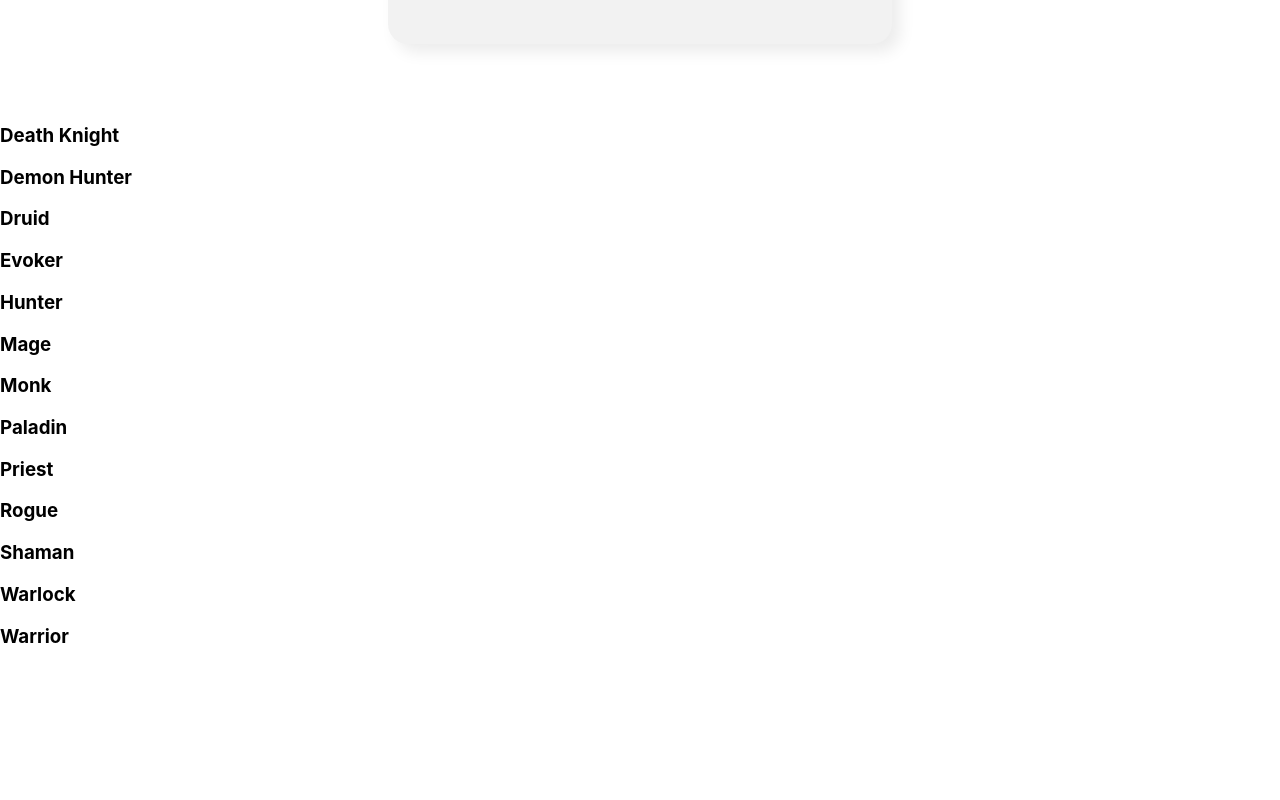
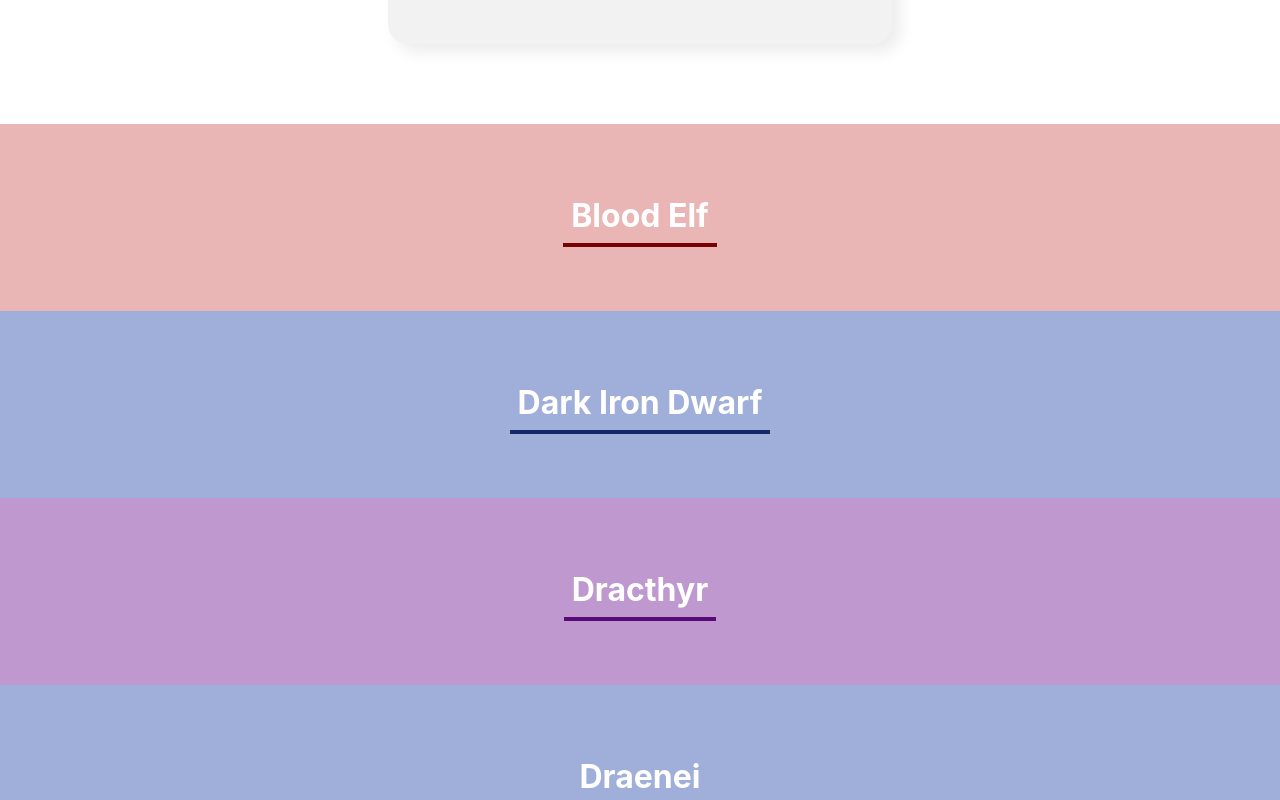
Before and after one commit to claraquintela/wow-organizational-chart, a React (Create React App) app: page / in a window 1280 px wide. Shown: the part 1360-2160 px from the top of the page. Before the commit the page ends 2026 px from the top, so only its background shows below. Built offline with nearby package versions, Linux system fonts and the light colour scheme.

Commit message:
Reorganizing dropdown list

```diff
--- a/src/App.js
+++ b/src/App.js
@@ -13,24 +13,146 @@
     setCharacters([...characters, character])
   }
 
+  const roles = [
+
+    {
+      role: "Blood Elf",
+      color1: "#750303",
+      color2: "#E9B5B5",
+    },
+
+    {
+      role:  'Dark Iron Dwarf',
+      color1: ' #132869',
+      color2: '#A0AFDA',
+    },
+    {
+      role: 'Dracthyr',
+      color1: " #570A78" ,
+      color2: "#BE98CE",
+    },
+
+    {
+      role:  'Draenei',
+      color1: ' #132869',
+      color2: '#A0AFDA',
+    },
+    {
+      role:  'Dwarf',
+      color1: ' #132869',
+      color2: '#A0AFDA',
+    },
+    {
+      role:  'Gnome',
+      color1: ' #132869',
+      color2: '#A0AFDA',
+    },
+    {
+      role: "Goblin",
+      color1: "#750303",
+      color2: "#E9B5B5",
+    },
+    {
+      role: "High Mountain Tauren",
+      color1: "#750303",
+      color2: "#E9B5B5",
+    },
+    {
+      role:  'Human',
+      color1: ' #132869',
+      color2: '#A0AFDA',
+    },
+
+    {
+      role:  'Kul Tiran',
+      color1: ' #132869',
+      color2: '#A0AFDA',
+    },
+    {
+      role:  'Lightforged Draenei',
+      color1: ' #132869',
+      color2: '#A0AFDA',
+    },
+    {
+      role: "Mag\'har Orc",
+      color1: "#750303",
+      color2: "#E9B5B5",
+    },
+
+    {
+      role:  'Mechagnome',
+      color1: ' #132869',
+      color2: '#A0AFDA',
+    },
+    {
+      role: "Nightborne",
+      color1: "#750303",
+      color2: "#E9B5B5",
+    },
+
+    {
+      role:  'Night Elf',
+      color1: ' #132869',
+      color2: '#A0AFDA',
+    },
+    {
+      role: "Orc",
+      color1: "#750303",
+      color2: "#E9B5B5",
+    },
+    {
+      role: 'Pandaren',
+      color1: " #570A78" ,
+      color2: "#BE98CE",
+    },
+    {
+      role: "Tauren",
+      color1: "#750303",
+      color2: "#E9B5B5",
+    },
+    {
+      role: "Troll",
+      color1: "#750303",
+      color2: "#E9B5B5",
+    },
+
+    {
+      role: "Undead",
+      color1: "#750303",
+      color2: "#E9B5B5",
+    },
+
+    {
+      role:  'Void Elf',
+      color1: ' #132869',
+      color2: '#A0AFDA',
+    },
+    {
+      role: "Vulpera",
+      color1: "#750303",
+      color2: "#E9B5B5",
+    },
+    {
+      role:  'Worgen',
+      color1: ' #132869',
+      color2: '#A0AFDA',
+    },
+
+    {
+      role: "Zandalari Troll",
+      color1: "#750303",
+      color2: "#E9B5B5",
+    },
+]
+
+
   return (
     <div className="App">
       <Banner/>
       <h1 className="main-title">World of Warcraft: organizational chart</h1>
-      <Form addedChar={character => onAddChar(character)}/>
-      <Role typeRole='Death Knight'/>
-      <Role typeRole='Demon Hunter'/>
-      <Role typeRole='Druid'/>
-      <Role typeRole='Evoker'/>
-      <Role typeRole='Hunter'/>
-      <Role typeRole='Mage'/>
-      <Role typeRole='Monk'/>
-      <Role typeRole='Paladin'/>
-      <Role typeRole='Priest'/>
-      <Role typeRole='Rogue'/>
-      <Role typeRole='Shaman'/>
-      <Role typeRole='Warlock'/>
-      <Role typeRole='Warrior'/>
+      <Form  rolesList={roles.map(role=>role.role)} addedChar={character => onAddChar(character)}/>
+      {roles.map(role => <Role key={role.role} typeRole={role.role} color1={role.color1} color2={role.color2}/>)}
+
 
     </div>
   );
--- a/src/components/Dropdown/index.js
+++ b/src/components/Dropdown/index.js
@@ -12,7 +12,7 @@
                 {props.label}
             </label>
             <select onChange={whenTyping}>
-                {props.itens.map(item =><option key={item} value={props.value}> {item}</option> )}
+                {props.rolesList.map(item =><option key={item} value={props.value}> {item}</option> )}
             </select>
         </div>
     )
--- a/src/components/Form/index.js
+++ b/src/components/Form/index.js
@@ -5,33 +5,6 @@
 import {useState} from 'react';
 
 const Form = (props) => {
-
-    const itens = [
-        'Blood Elf',
-        'Dark Iron Dwarf',
-        'Dracthyr',
-        'Draenei',
-        'Dwarf',
-        'Gnome',
-        'Goblin',
-        'High Mountain Tauren',
-        'Human',
-        'Kul tiran',
-        'Lightforged Draenei',
-        'Mag\'har orc',
-        'Mechagnome',
-        'Nightborne',
-        'Night Elf',
-        'Orc',
-        'Pandaren',
-        'Tauren',
-        'Troll',
-        'Undead',
-        'Void Elf',
-        'Vulpera',
-        'Worgen',
-        'Zandalari Troll'
-    ]
 
     const [character, setCharacter] = useState('')
     const [role, setRole] = useState('')
@@ -47,6 +20,7 @@
             race: race
         })
     }
+
 
     return (
 
@@ -81,7 +55,7 @@
                     mandatory={true}
                     label="Race"
                     name="race"
-                    itens={itens}
+                    rolesList={props.rolesList}
                     content = {race}
                     whenChanged = {content => setRace(content)}
                     />
--- a/src/components/Role/Role.css
+++ b/src/components/Role/Role.css
@@ -0,0 +1,12 @@
+.block-role {
+    text-align: center;
+    padding: 2rem;
+    color: white;
+
+    & h3{
+        font-size: 2rem;
+        border-bottom: 4px solid;
+        display: inline-block;
+        padding: 0.5rem;
+    }
+}
--- a/src/components/Role/index.js
+++ b/src/components/Role/index.js
@@ -3,8 +3,8 @@
 const Role =(props) => {
 
     return (
-        <section>
-            <h3>{props.typeRole}</h3>
+        <section className='block-role' style={{backgroundColor: props.color2}}>
+            <h3 style={{borderColor: props.color1}}>{props.typeRole}</h3>
 
         </section>
     )
```
